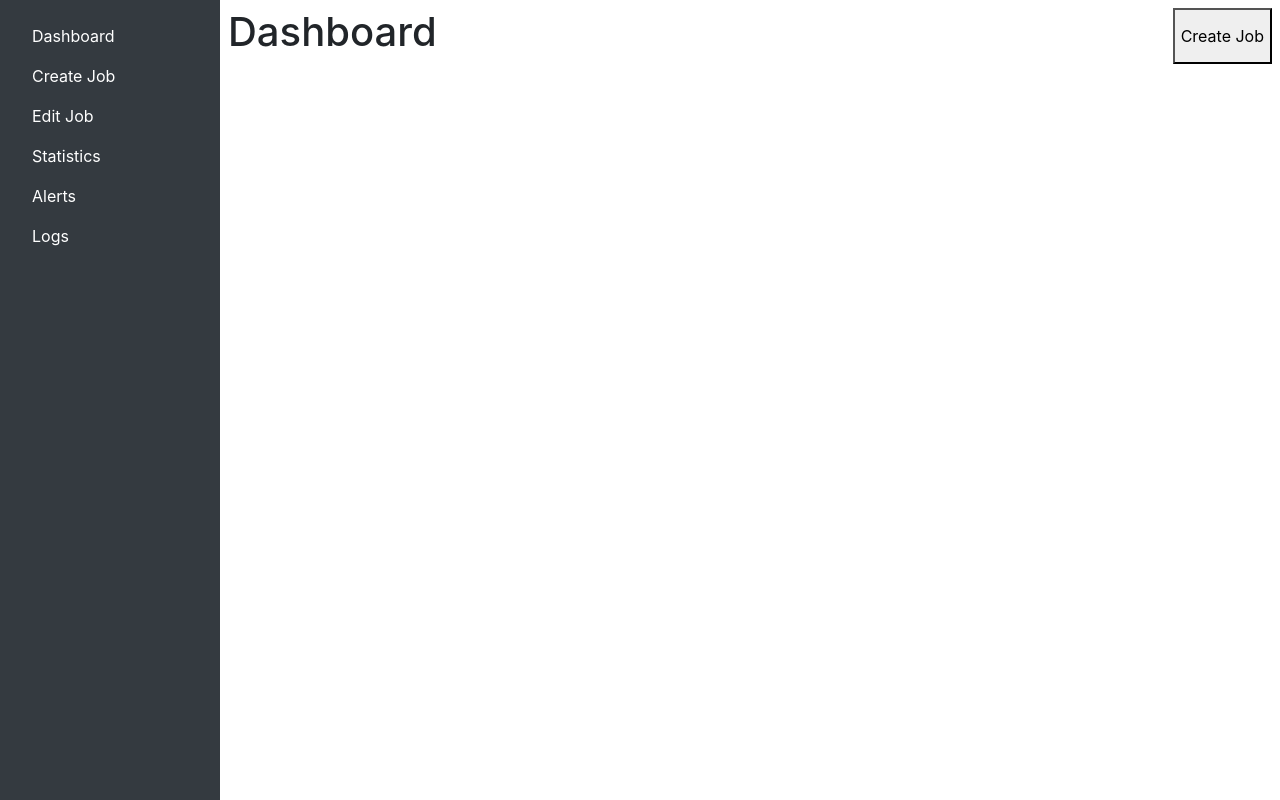
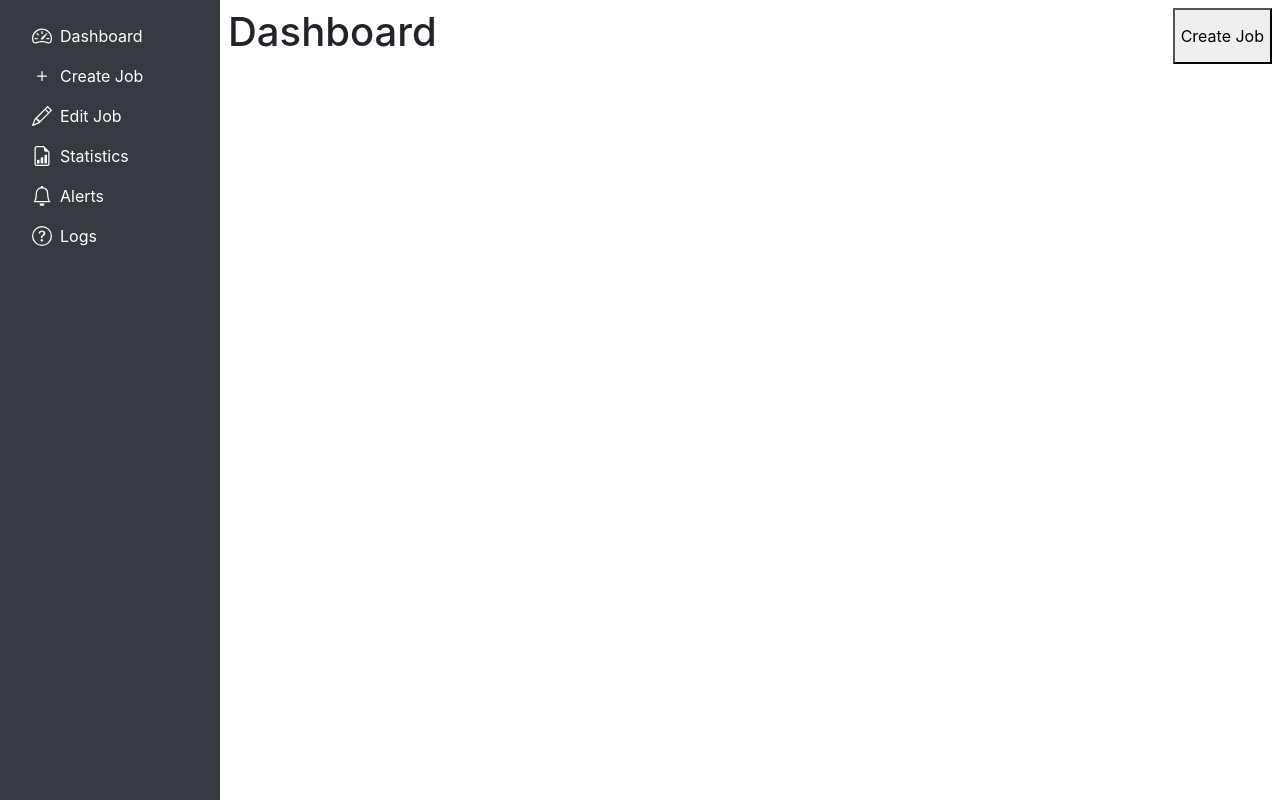
Before and after one commit to Gw3i/dashboard-nuxt, a Nuxt app: page / in a window 1280 px wide. Built offline with nearby package versions, Linux system fonts and the light colour scheme.

Commit message:
Add icons to nav

```diff
--- a/components/Nav.vue
+++ b/components/Nav.vue
@@ -5,24 +5,119 @@
   >
     <ul class="nav nav-pills flex-column mb-auto">
       <li class="nav-item">
-        <NuxtLink class="nav-link text-white" to="/">Dashboard</NuxtLink>
+        <NuxtLink class="nav-link text-white d-flex align-items-center" to="/"
+          ><svg
+            xmlns="http://www.w3.org/2000/svg"
+            width="20"
+            height="20"
+            fill="currentColor"
+            class="bi bi-speedometer2 mr-2"
+            viewBox="0 0 16 16"
+          >
+            <path
+              d="M8 4a.5.5 0 0 1 .5.5V6a.5.5 0 0 1-1 0V4.5A.5.5 0 0 1 8 4zM3.732 5.732a.5.5 0 0 1 .707 0l.915.914a.5.5 0 1 1-.708.708l-.914-.915a.5.5 0 0 1 0-.707zM2 10a.5.5 0 0 1 .5-.5h1.586a.5.5 0 0 1 0 1H2.5A.5.5 0 0 1 2 10zm9.5 0a.5.5 0 0 1 .5-.5h1.5a.5.5 0 0 1 0 1H12a.5.5 0 0 1-.5-.5zm.754-4.246a.389.389 0 0 0-.527-.02L7.547 9.31a.91.91 0 1 0 1.302 1.258l3.434-4.297a.389.389 0 0 0-.029-.518z"
+            />
+            <path
+              fill-rule="evenodd"
+              d="M0 10a8 8 0 1 1 15.547 2.661c-.442 1.253-1.845 1.602-2.932 1.25C11.309 13.488 9.475 13 8 13c-1.474 0-3.31.488-4.615.911-1.087.352-2.49.003-2.932-1.25A7.988 7.988 0 0 1 0 10zm8-7a7 7 0 0 0-6.603 9.329c.203.575.923.876 1.68.63C4.397 12.533 6.358 12 8 12s3.604.532 4.923.96c.757.245 1.477-.056 1.68-.631A7 7 0 0 0 8 3z"
+            /></svg
+          >Dashboard</NuxtLink
+        >
       </li>
+
       <li class="nav-item">
-        <button class="nav-link text-white">Create Job</button>
+        <button class="nav-link text-white d-flex align-items-center">
+          <svg
+            xmlns="http://www.w3.org/2000/svg"
+            width="20"
+            height="20"
+            fill="currentColor"
+            class="bi bi-plus mr-2"
+            viewBox="0 0 16 16"
+          >
+            <path
+              d="M8 4a.5.5 0 0 1 .5.5v3h3a.5.5 0 0 1 0 1h-3v3a.5.5 0 0 1-1 0v-3h-3a.5.5 0 0 1 0-1h3v-3A.5.5 0 0 1 8 4z"
+            /></svg
+          >Create Job
+        </button>
       </li>
+
       <li class="nav-item">
-        <button class="nav-link text-white">Edit Job</button>
+        <button class="nav-link text-white d-flex align-items-center">
+          <svg
+            xmlns="http://www.w3.org/2000/svg"
+            width="20"
+            height="20"
+            fill="currentColor"
+            class="bi bi-pencil mr-2"
+            viewBox="0 0 16 16"
+          >
+            <path
+              d="M12.146.146a.5.5 0 0 1 .708 0l3 3a.5.5 0 0 1 0 .708l-10 10a.5.5 0 0 1-.168.11l-5 2a.5.5 0 0 1-.65-.65l2-5a.5.5 0 0 1 .11-.168l10-10zM11.207 2.5 13.5 4.793 14.793 3.5 12.5 1.207 11.207 2.5zm1.586 3L10.5 3.207 4 9.707V10h.5a.5.5 0 0 1 .5.5v.5h.5a.5.5 0 0 1 .5.5v.5h.293l6.5-6.5zm-9.761 5.175-.106.106-1.528 3.821 3.821-1.528.106-.106A.5.5 0 0 1 5 12.5V12h-.5a.5.5 0 0 1-.5-.5V11h-.5a.5.5 0 0 1-.468-.325z"
+            /></svg
+          >Edit Job
+        </button>
       </li>
+
       <li class="nav-item">
-        <NuxtLink class="nav-link text-white" to="/statistics"
+        <NuxtLink
+          class="nav-link text-white d-flex align-items-center"
+          to="/statistics"
+          ><svg
+            xmlns="http://www.w3.org/2000/svg"
+            width="20"
+            height="20"
+            fill="currentColor"
+            class="bi bi-file-earmark-bar-graph mr-2"
+            viewBox="0 0 16 16"
+          >
+            <path
+              d="M10 13.5a.5.5 0 0 0 .5.5h1a.5.5 0 0 0 .5-.5v-6a.5.5 0 0 0-.5-.5h-1a.5.5 0 0 0-.5.5v6zm-2.5.5a.5.5 0 0 1-.5-.5v-4a.5.5 0 0 1 .5-.5h1a.5.5 0 0 1 .5.5v4a.5.5 0 0 1-.5.5h-1zm-3 0a.5.5 0 0 1-.5-.5v-2a.5.5 0 0 1 .5-.5h1a.5.5 0 0 1 .5.5v2a.5.5 0 0 1-.5.5h-1z"
+            />
+            <path
+              d="M14 14V4.5L9.5 0H4a2 2 0 0 0-2 2v12a2 2 0 0 0 2 2h8a2 2 0 0 0 2-2zM9.5 3A1.5 1.5 0 0 0 11 4.5h2V14a1 1 0 0 1-1 1H4a1 1 0 0 1-1-1V2a1 1 0 0 1 1-1h5.5v2z"
+            /></svg
           >Statistics</NuxtLink
         >
       </li>
+
       <li class="nav-item">
-        <button class="nav-link text-white">Alerts</button>
+        <button class="nav-link text-white d-flex align-items-center">
+          <svg
+            xmlns="http://www.w3.org/2000/svg"
+            width="20"
+            height="20"
+            fill="currentColor"
+            class="bi bi-bell mr-2"
+            viewBox="0 0 16 16"
+          >
+            <path
+              d="M8 16a2 2 0 0 0 2-2H6a2 2 0 0 0 2 2zM8 1.918l-.797.161A4.002 4.002 0 0 0 4 6c0 .628-.134 2.197-.459 3.742-.16.767-.376 1.566-.663 2.258h10.244c-.287-.692-.502-1.49-.663-2.258C12.134 8.197 12 6.628 12 6a4.002 4.002 0 0 0-3.203-3.92L8 1.917zM14.22 12c.223.447.481.801.78 1H1c.299-.199.557-.553.78-1C2.68 10.2 3 6.88 3 6c0-2.42 1.72-4.44 4.005-4.901a1 1 0 1 1 1.99 0A5.002 5.002 0 0 1 13 6c0 .88.32 4.2 1.22 6z"
+            /></svg
+          >Alerts
+        </button>
       </li>
+
       <li class="nav-item">
-        <NuxtLink class="nav-link text-white" to="/logs">Logs</NuxtLink>
+        <NuxtLink
+          class="nav-link text-white d-flex align-items-center"
+          to="/logs"
+          ><svg
+            xmlns="http://www.w3.org/2000/svg"
+            width="20"
+            height="20"
+            fill="currentColor"
+            class="bi bi-question-circle mr-2"
+            viewBox="0 0 16 16"
+          >
+            <path
+              d="M8 15A7 7 0 1 1 8 1a7 7 0 0 1 0 14zm0 1A8 8 0 1 0 8 0a8 8 0 0 0 0 16z"
+            />
+            <path
+              d="M5.255 5.786a.237.237 0 0 0 .241.247h.825c.138 0 .248-.113.266-.25.09-.656.54-1.134 1.342-1.134.686 0 1.314.343 1.314 1.168 0 .635-.374.927-.965 1.371-.673.489-1.206 1.06-1.168 1.987l.003.217a.25.25 0 0 0 .25.246h.811a.25.25 0 0 0 .25-.25v-.105c0-.718.273-.927 1.01-1.486.609-.463 1.244-.977 1.244-2.056 0-1.511-1.276-2.241-2.673-2.241-1.267 0-2.655.59-2.75 2.286zm1.557 5.763c0 .533.425.927 1.01.927.609 0 1.028-.394 1.028-.927 0-.552-.42-.94-1.029-.94-.584 0-1.009.388-1.009.94z"
+            /></svg
+          >Logs</NuxtLink
+        >
       </li>
     </ul>
   </nav>
--- a/package.json
+++ b/package.json
@@ -13,6 +13,8 @@
   },
   "dependencies": {
     "bootstrap": "^4.6.1",
+    "bootstrap-icons": "^1.9.1",
+    "bootstrap-icons-vue": "^1.8.1",
     "bootstrap-vue": "^2.21.2",
     "core-js": "^3.19.3",
     "nuxt": "^2.15.8",
```
Also changed, not shown: 1 other file (tests, documents, lock files or other folders).
